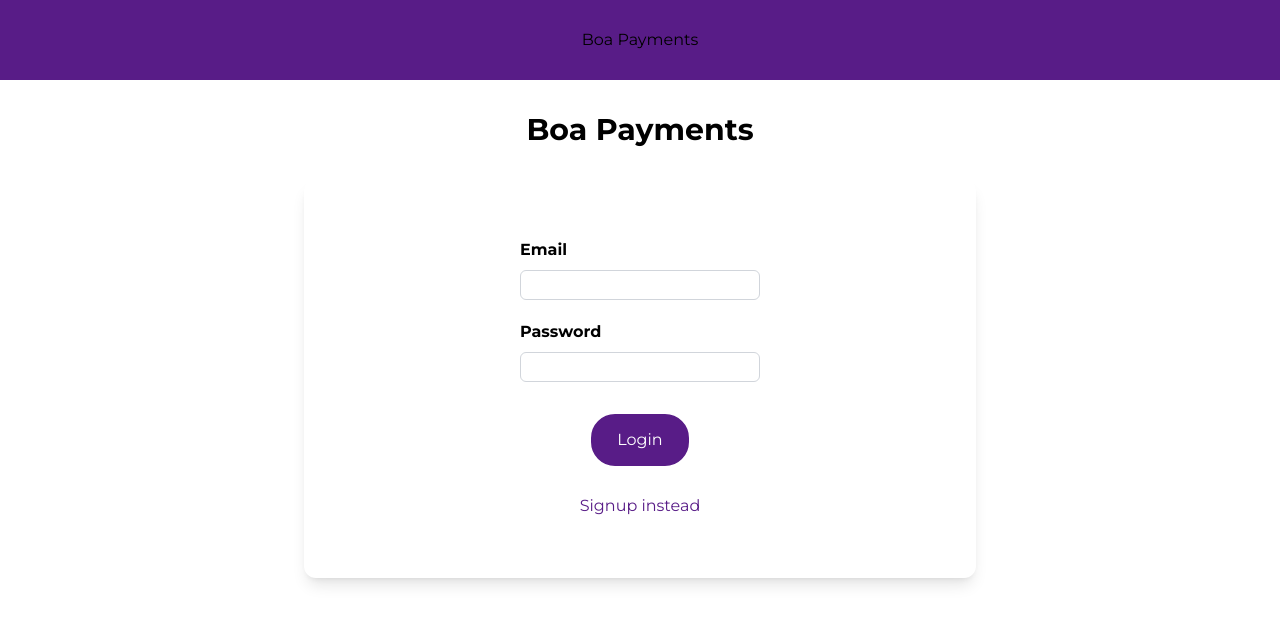
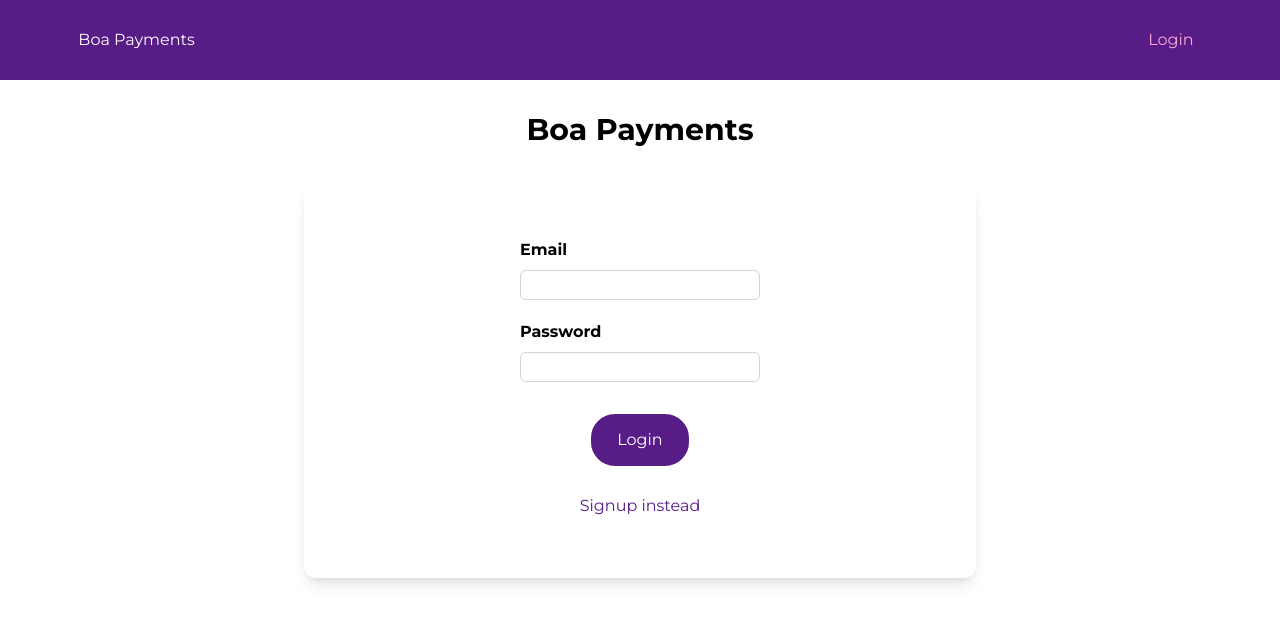
Before and after one commit to Boamorte8/boa-payments, a Vue app: page /auth in a window 1280 px wide. Shown: the top 624 px of the page. Built offline with nearby package versions, Linux system fonts and the light colour scheme.

Commit message:
Working on header

```diff
--- a/src/components/layout/TheHeader.vue
+++ b/src/components/layout/TheHeader.vue
@@ -1,93 +1,79 @@
 <template>
   <header class="header">
-    <nav>
-      <h1><router-link to="/">Boa Payments</router-link></h1>
-      <ul>
-        <!-- <li><router-link to="/coaches">All Coaches</router-link></li>
+    <nav class="nav">
+      <h1 class="logo"><router-link class="link" to="/">Boa Payments</router-link></h1>
+      <ul class="nav-list">
         <template v-if="isLoggedIn">
-          <li><router-link to="/requests">Requests</router-link></li>
-          <li><base-button @click="logout">Logout</base-button></li>
+          <!-- <li><router-link to="/requests">Requests</router-link></li> -->
+          <li class="nav-item"><base-button @click="logout">{{ t('logout') }}</base-button></li>
         </template>
-        <li v-else><router-link to="/auth">Login</router-link></li> -->
+        <li v-else class="nav-item"><router-link to="/auth">{{ t('login') }}</router-link></li>
       </ul>
     </nav>
   </header>
 </template>
 
-<script>
+<script lang="ts">
+import { computed } from 'vue';
+import { useI18n } from 'vue-i18n';
+
+import { useStore } from '../../store';
+
 export default {
-  // computed: {
-  //   isLoggedIn() {
-  //     return this.$store.getters.isAuthenticated;
-  //   },
-  // },
-  // methods: {
-  //   logout() {
-  //     this.$store.dispatch('logout');
-  //     this.$router.replace('/coaches');
-  //   },
-  // },
+  setup() {
+    const { t } = useI18n();
+    const store = useStore();
+    const isLoggedIn = computed((): boolean => Boolean(store.getters.isAuthenticated));
+
+    const logout = () => {
+      store.dispatch('logout');
+    };
+
+    return {
+      isLoggedIn,
+      t,
+      logout,
+    };
+  },
 }
 </script>
 
 <style scoped>
-header {
+.header {
   @apply w-full h-20 flex items-center justify-center bg-purple-900;
-  /* width: 100%;
-  height: 5rem;
-  background-color: #3d008d;
-  display: flex;
-  justify-content: center;
-  align-items: center; */
+
+  a {
+    @apply no-underline inline-block border border-transparent text-pink-300 py-3 px-6;
+  }
 }
 
-/* header a {
-  text-decoration: none;
-  color: #f391e3;
-  display: inline-block;
-  padding: 0.75rem 1.5rem;
-  border: 1px solid transparent;
+.nav {
+  @apply w-11/12 m-auto flex items-center justify-between;
+
+  &-list {
+    @apply flex items-center justify-center p-0 m-0 list-none;
+  }
+
+  &-item {
+    @apply my-0 mx-2;
+  }
 }
 
-a:active,
+.logo {
+  @apply m-0;
+
+  .link {
+    @apply text-white m-0;
+
+    .router-link-active {
+      @apply border-transparent;
+    }
+  }
+}
+
+/*a:active,
 a:hover,
 a.router-link-active {
   border: 1px solid #f391e3;
-}
-
-h1 {
-  margin: 0;
-}
-
-h1 a {
-  color: white;
-  margin: 0;
-}
-
-h1 a:hover,
-h1 a:active,
-h1 a.router-link-active {
-  border-color: transparent;
-}
-
-header nav {
-  width: 90%;
-  margin: auto;
-  display: flex;
-  justify-content: space-between;
-  align-items: center;
-}
-
-header ul {
-  list-style: none;
-  margin: 0;
-  padding: 0;
-  display: flex;
-  justify-content: center;
-  align-items: center;
-}
-
-li {
-  margin: 0 0.5rem;
 } */
 </style>
--- a/src/i18n.ts
+++ b/src/i18n.ts
@@ -9,6 +9,7 @@ export default createI18n({
       email: 'Email',
       login: 'Login',
       loginSwitch: 'Signup instead',
+      logout: 'Logout',
       password: 'Password',
       signSwitch: 'Login instead',
       signup: 'Signup',
@@ -17,6 +18,7 @@ export default createI18n({
       email: 'Correo',
       login: 'Autenticar',
       loginSwitch: 'Registrarse',
+      logout: 'Cerrar sesión',
       password: 'Contraseña',
       signSwitch: 'Autenticarse',
       signup: 'Registrar',
--- a/src/pages/auth/UserAuth.vue
+++ b/src/pages/auth/UserAuth.vue
@@ -5,11 +5,11 @@
       <form class="w-full flex flex-col items-center m-4 p-4" @submit.prevent="submitForm">
         <div class="form-control">
           <label class="form-label" for="email">{{ t('email') }}</label>
-          <input id="email" class="form-input" v-model.trim="email" type="email" name="email" />
+          <input id="email" v-model.trim="email" class="form-input" type="email" name="email" />
         </div>
         <div class="form-control">
           <label class="form-label" for="password">{{ t('password') }}</label>
-          <input id="password" class="form-input" v-model.trim="password" type="password" name="password">
+          <input id="password" v-model.trim="password" class="form-input" type="password" name="password">
         </div>
         <!-- <p v-if="!formIsValid">Please enter a valid email and password (must be at least 6 characters long).</p> -->
         <div class="flex flex-col items-center">
--- a/src/router.ts
+++ b/src/router.ts
@@ -3,6 +3,7 @@ import { createRouter, createWebHistory } from 'vue-router';
 import MainDashboard from './pages/MainDashboard.vue';
 import NotFound from './pages/NotFound.vue';
 import UserAuth from './pages/auth/UserAuth.vue';
+import store from './store';
 
 const router = createRouter({
   history: createWebHistory(),
@@ -14,4 +15,14 @@ const router = createRouter({
   ],
 });
 
+router.beforeEach((to, from, next) => {
+  if (to.meta.requiresAuth && !store.getters.isAuthenticated) {
+    next('/auth');
+  // } else if (to.meta.requiresUnauth && store.getters.isAuthenticated) {
+  //   next('/coaches');
+  } else {
+    next();
+  }
+});
+
 export default router;
```
